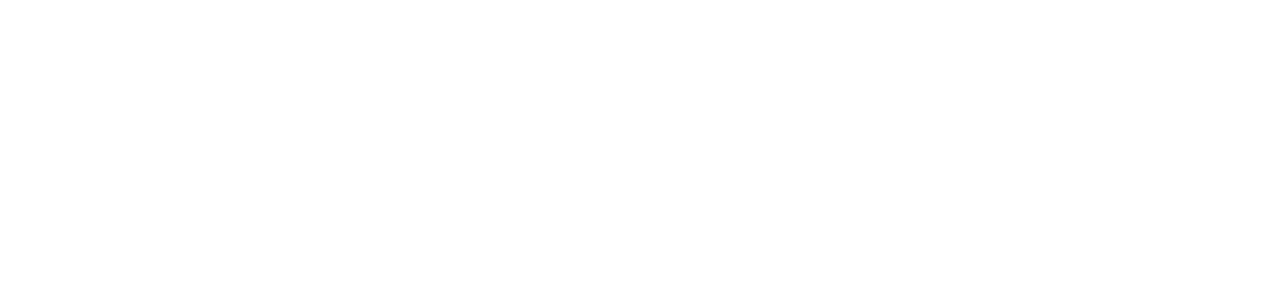
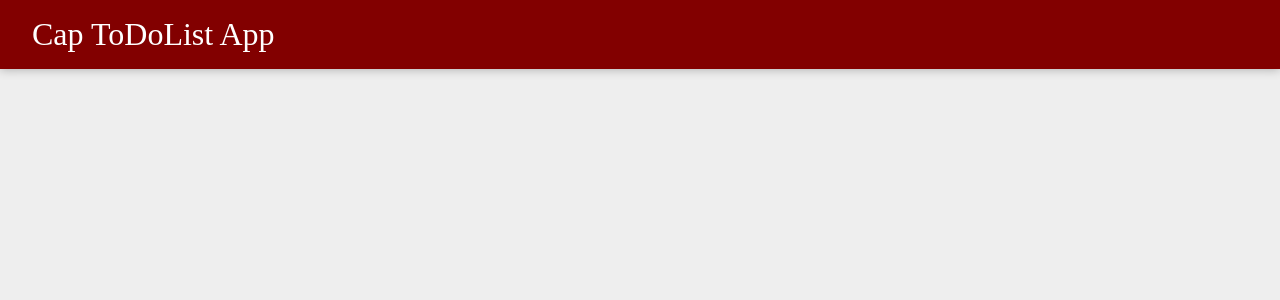
Before and after one commit to PutraFajarF/cap-todo-list-app, a React (Create React App) app: page / in a window 1280 px wide. Shown: the top 300 px of the page. Built offline with nearby package versions, Linux system fonts and the light colour scheme.

Commit message:
added Header.js component and styling it

```diff
--- /dev/null
+++ b/src/App.css
@@ -0,0 +1,27 @@
+* {
+  padding: 0;
+  margin: 0;
+  box-sizing: border-box;
+}
+
+html {
+  font-family: "Montserrat", sans-serif;
+}
+
+body {
+  background: #eee;
+  padding: 0 16px;
+}
+
+header {
+  background-color: #820000;
+  margin: auto -16px;
+  padding: 16px 32px;
+  box-shadow: 0 0 10px 0 rgba(0, 0, 0, 0.3);
+}
+
+header h1 {
+  color: #fff;
+  font-family: "McLaren", cursive;
+  font-weight: 200;
+}
--- a/src/App.js
+++ b/src/App.js
@@ -1,9 +1,14 @@
 import React from "react";
+
+// Styles
+import './App.css';
+
+import Header from "./Components/Header";
 
 function App() {
   return (
     <div className="App">
-
+      <Header />
     </div>
   );
 }
--- /dev/null
+++ b/src/Components/Header.js
@@ -0,0 +1,11 @@
+import React from 'react';
+
+const Header = () => {
+  return (
+    <header>
+      <h1>Cap ToDoList App</h1>
+    </header>
+  );
+};
+
+export default Header;
```
